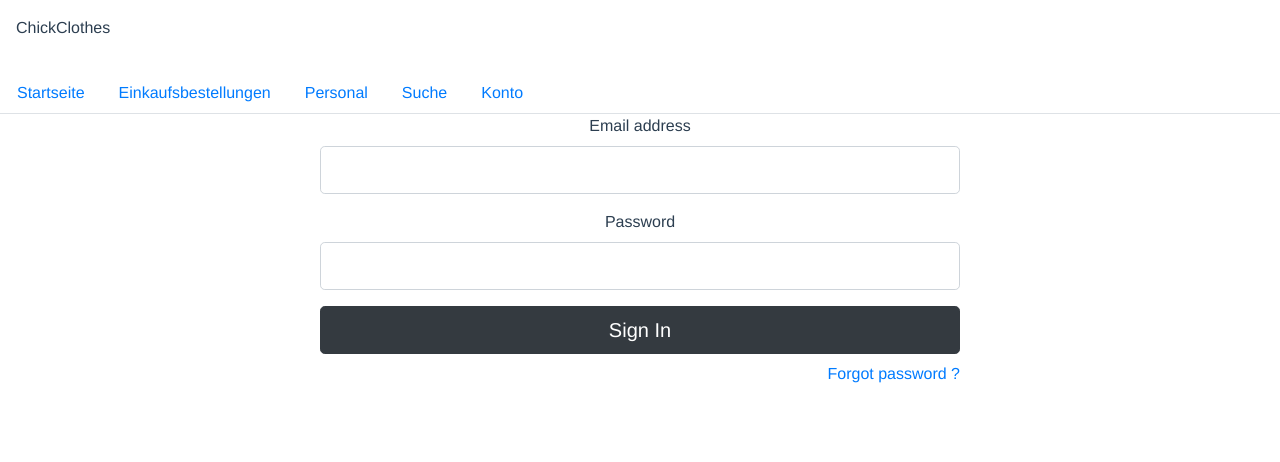
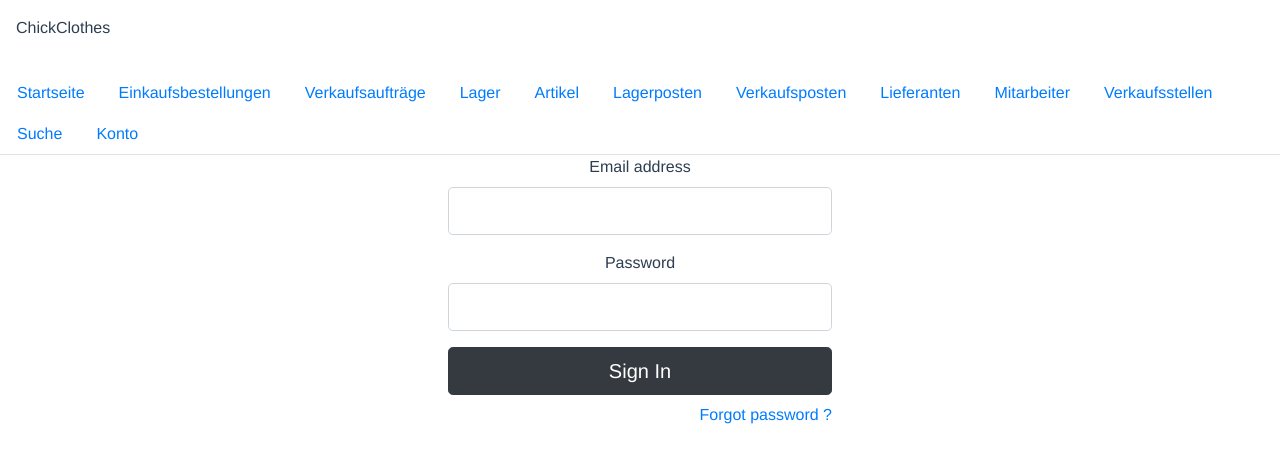
Before and after one commit to Katzen48/hwr_erp, a Vue app: page /login in a window 1280 px wide. Shown: the top 462 px of the page. Built offline with nearby package versions, Linux system fonts and the light colour scheme.

Commit message:
nav items added

```diff
--- a/src/components/Login.vue
+++ b/src/components/Login.vue
@@ -30,7 +30,7 @@
 
 <style>
   .login {
-    width: 50%;
+    width: 30%;
     margin: auto;
   }
 </style>
--- a/src/components/Navbar.vue
+++ b/src/components/Navbar.vue
@@ -4,7 +4,14 @@
     <b-nav tabs>
       <b-nav-item to="/" exact exact-active-class="active">Startseite</b-nav-item>
       <b-nav-item to="einkaufsbestellungen" exact exact-active-class="active">Einkaufsbestellungen</b-nav-item>
-      <b-nav-item to="personal" exact exact-active-class="active">Personal</b-nav-item>
+      <b-nav-item to="verkaufsauftraege" exact exact-active-class="active">Verkaufsaufträge</b-nav-item>
+      <b-nav-item to="lager" exact exact-active-class="active">Lager</b-nav-item>
+      <b-nav-item to="artikel" exact exact-active-class="active">Artikel</b-nav-item>
+      <b-nav-item to="lagerposten" exact exact-active-class="active">Lagerposten</b-nav-item>
+      <b-nav-item to="verkaufsposten" exact exact-active-class="active">Verkaufsposten</b-nav-item>
+      <b-nav-item to="lieferanten" exact exact-active-class="active">Lieferanten</b-nav-item>
+      <b-nav-item to="mitarbeiter" exact exact-active-class="active">Mitarbeiter</b-nav-item>
+      <b-nav-item to="verkaufsstellen" exact exact-active-class="active">Verkaufsstellen</b-nav-item>
       <b-nav-item to="suche" exact exact-active-class="active">Suche</b-nav-item>
       <b-nav-item to="konto" exact exact-active-class="active">Konto</b-nav-item>
     </b-nav>
--- a/src/router/index.js
+++ b/src/router/index.js
@@ -18,11 +18,6 @@ const routes = [
   {
     path: '/einkaufsbestellungen',
     name: 'einkaufsbestellungen',
-    component: Table
-  },
-  {
-    path: '/personal',
-    name: 'personal',
     component: Table
   },
   {
```
